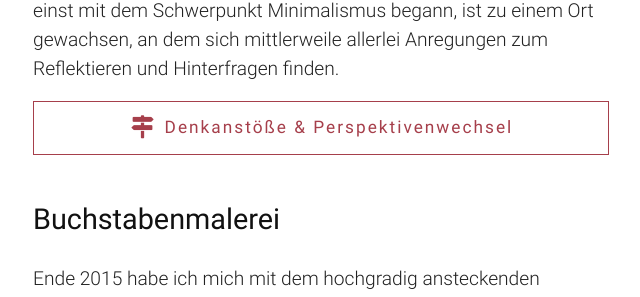
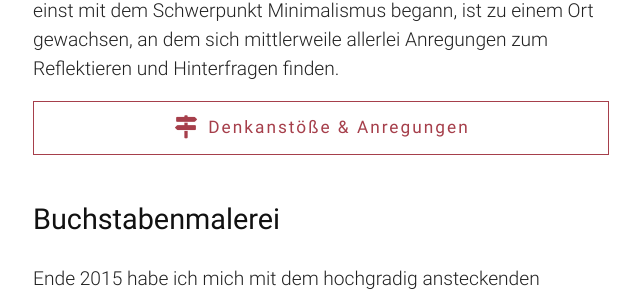
Before and after one commit to fraulyoner/fraulyoner.github.io, a Jekyll site: the page built from index.html, in a window 1280 px wide and 900 px high, scrolled down 497 px. Shown: the part 143-440 px from the top of the window, without its empty margins (319-959 px from the left). Built offline with Jekyll 4.4.1, drawn with Linux system fonts in a browser that asks for light colours.

Commit message:
Minor index page content update

```diff
--- a/index.html
+++ b/index.html
@@ -23,7 +23,7 @@ layout: default
     Minimalismus begann, ist zu einem Ort gewachsen, an dem sich mittlerweile
     allerlei Anregungen zum Reflektieren und Hinterfragen finden.
     <a class="button" target="_blank" href="{{ site.links.blog }}">
-      <i class="fa fa-lg fa-fw fa-map-signs"></i> Denkanst&ouml;&szlig;e &amp; Perspektivenwechsel
+      <i class="fa fa-lg fa-fw fa-map-signs"></i> Denkanst&ouml;&szlig;e &amp; Anregungen
     </a>
   </p>
 </section>
```
